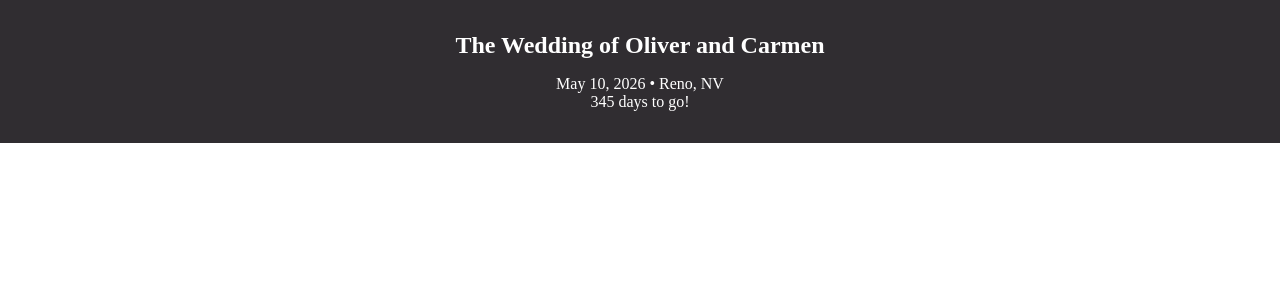
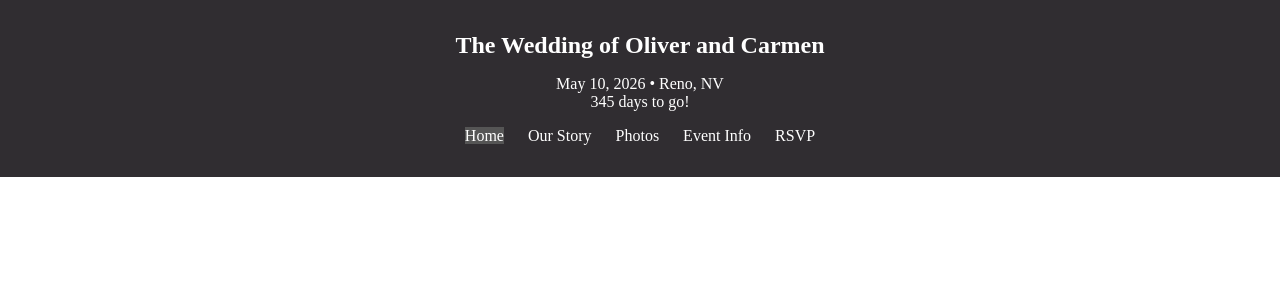
Before and after one commit to Tigrjas/oliver-carmen-wedding, a React (Vite) app: page / in a window 1280 px wide. Shown: the top 300 px of the page. Built offline with nearby package versions, Linux system fonts and the light colour scheme.

Commit message:
feat: add navbar links

```diff
--- a/src/components/Navbar.jsx
+++ b/src/components/Navbar.jsx
@@ -12,6 +12,25 @@ export default function Navbar() {
             <p className="navbar-date">May 10, 2026 • Reno, NV</p>
             <p className="navbar-date-countdown">{daysUntilWedding} days to go!</p>
         </div>
+        <div className="navbar-links">
+          <ul>
+            <li>
+              <a href="/home" className='active'>Home</a>
+            </li>
+            <li>
+              <a href="/story">Our Story</a>
+            </li>
+            <li>
+              <a href="/photos">Photos</a>
+            </li>
+            <li>
+              <a href="/event">Event Info</a>
+            </li>
+            <li>
+              <a href="/rsvp">RSVP</a>
+            </li>
+          </ul>
+        </div>
     </nav>
   )
 }
--- a/src/index.css
+++ b/src/index.css
@@ -20,6 +20,30 @@
   align-items: center;
 }
 
+
+.navbar-links ul{
+  list-style-type: none;
+  display: flex;
+  gap: 1.5em;
+  align-items: center;
+  padding: 0;
+  margin: 0;
+}
+
+.navbar-links a {
+  color: white;
+  text-decoration: none;
+}
+
+.navbar li .active {
+  background-color: #555;
+}
+
+.navbar li:hover {
+  background-color: #777;
+}
+
+
 .footer {
   background-color: #302D31;
   color: white;
```
